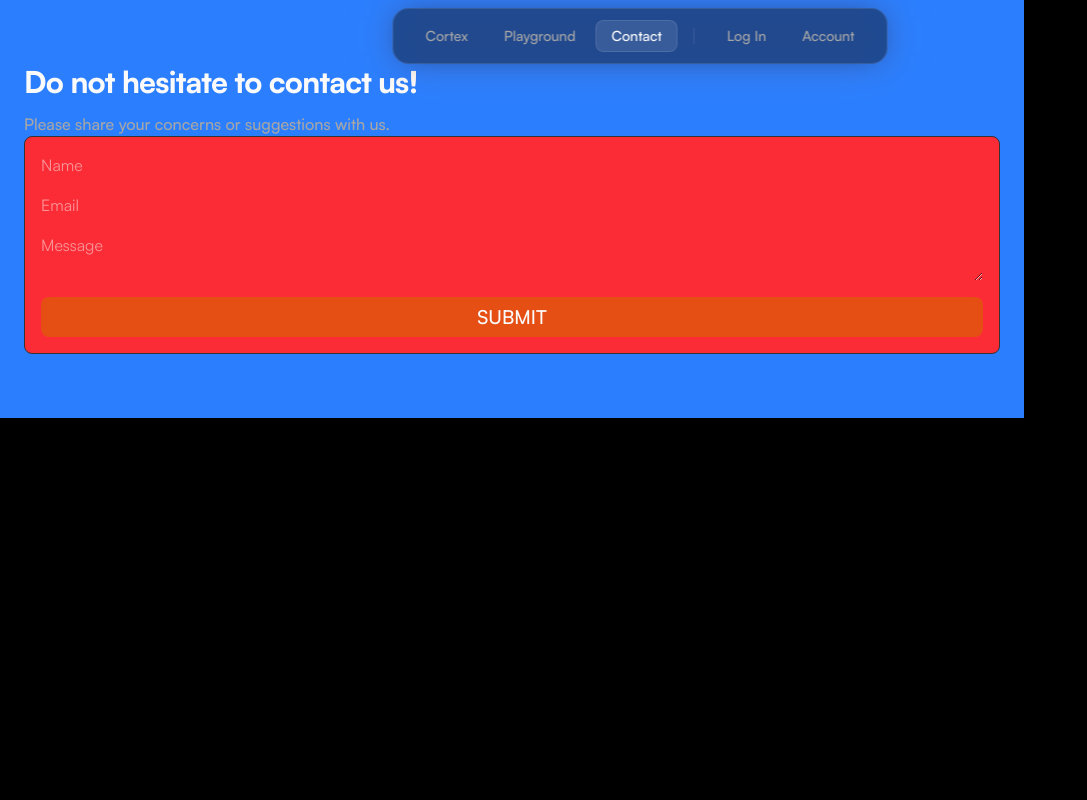
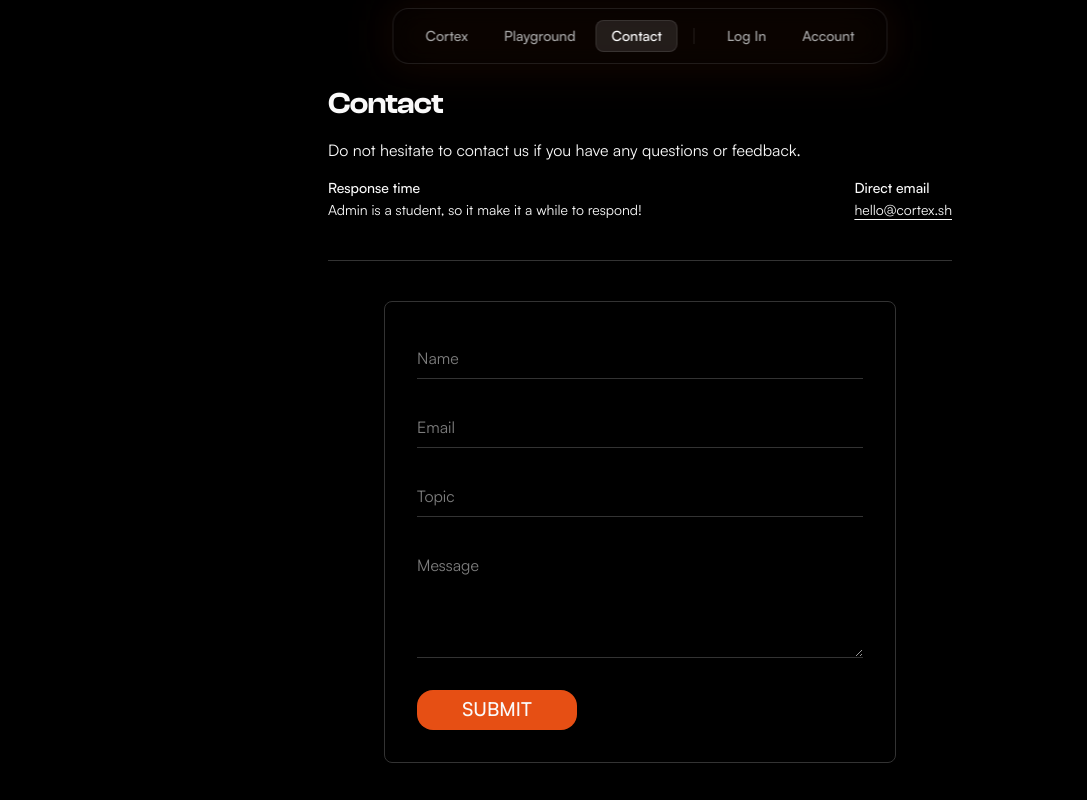
Before and after one commit to Bboynice/Cortex, a Next.js app: page /contact in a window 1280 px wide. Shown: the whole page, without its empty margins (0-1087 px from the left). Built offline with nearby package versions, Linux system fonts and the light colour scheme.

Commit message:
Contact page added.

```diff
--- a/src/app/(platform)/contact/page.tsx
+++ b/src/app/(platform)/contact/page.tsx
@@ -1,17 +1,83 @@
+'use client';
+
 import GlowButton from "@/src/components/ui/GlowButton/GlowButton";
+
+const fieldLine =
+  "w-full rounded-none border-0 border-b pb-2 pt-3 " +
+  "dark:border-border dark:bg-transparent dark:text-content dark:placeholder:text-muted-foreground " +
+  "focus-visible:outline-none focus-visible:ring-0 dark:focus-visible:border-primary " +
+  "transition-[border-color] duration-150";
+
 export default function ContactPage() {
-    return (
-      <main className="w-full max-w-5xl px-6 py-16 bg-blue-500">
-        <h1 className="text-3xl font-extrabold tracking-tight text-content font-bold">Do not hesitate to contact us!</h1>
-        <p className="mt-3 text-muted-foreground font-medium">
-          Please share your concerns or suggestions with us.
-        </p>
-        <form className="flex flex-col gap-4 border border-border rounded-lg p-4 bg-red-500">
-          <input type="text" name="name" placeholder="Name" />
-          <input type="email" name="email" placeholder="Email" />
-          <textarea name="message" placeholder="Message" />
-          <GlowButton effect="glow" roundness={8}>Submit</GlowButton>
-        </form>
-      </main>
-    );
-  }
+  return (
+    <div className="flex min-h-0 flex-1 flex-col justify-center overflow-y-auto pb-14 pt-24 md:pb-16 md:pt-28">
+      <div className="mx-auto w-full max-w-2xl shrink-0 px-6">
+        <header className="space-y-4 border-b pb-10 dark:border-border ">
+          <h1 className="font-display text-3xl font-semibold tracking-tight dark:text-content">
+            Contact
+          </h1>
+          <p className="text-base dark:text-muted-foreground">
+            Do not hesitate to contact us if you have any questions or feedback.
+          </p>
+          <div className="flex flex-row gap-x-10 text-sm dark:text-muted-foreground justify-between w-full">
+            <div>
+              <div className="font-medium dark:text-content/80">Response time</div>
+              <div className="mt-0.5">Admin is a student, so it make it a while to respond!</div>
+            </div>
+            <div>
+              <div className="font-medium dark:text-content/80">Direct email</div>
+              <div className="mt-0.5">
+                <a
+                  href="mailto:hello@cortex.sh"
+                  className="underline underline-offset-4 transition-colors dark:text-content dark:hover:text-primary"
+                >
+                  hello@cortex.sh
+                </a>
+              </div>
+            </div>
+          </div>
+        </header>
+
+        <div className="mt-10 flex w-full justify-center">
+          <form
+            className="flex w-full max-w-lg flex-col gap-6 rounded-lg border p-6 dark:border-border dark:bg-surface md:p-8"
+            action="#"
+            onSubmit={(e) => e.preventDefault()}
+          >
+            <input
+              type="text"
+              name="name"
+              placeholder="Name"
+              className={fieldLine}
+              autoComplete="name"
+            />
+            <input
+              type="email"
+              name="email"
+              placeholder="Email"
+              className={fieldLine}
+              autoComplete="email"
+            />
+            <input
+              type="text"
+              name="topic"
+              placeholder="Topic"
+              className={fieldLine}
+            />
+            <textarea
+              name="message"
+              placeholder="Message"
+              rows={4}
+              className={`${fieldLine} min-h-[6rem] resize-y`}
+            />
+            <div className="pt-2">
+              <GlowButton effect="glow" roundness={16} onClick={() => {}}>
+                Submit
+              </GlowButton>
+            </div>
+          </form>
+        </div>
+      </div>
+    </div>
+  );
+}
```
